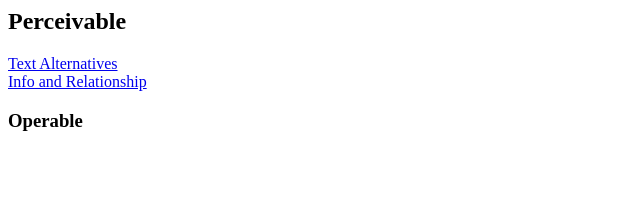
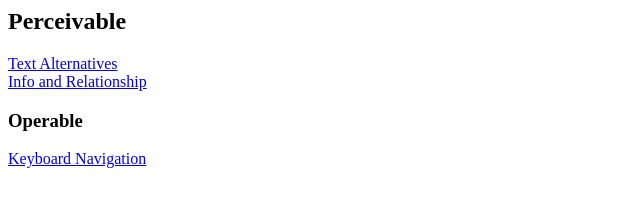
Before and after one commit to school-coder/accessibility, a plain HTML site: page index.html in a window 1280 px wide. Shown: the whole page, without its empty margins (0-640 px from the left). Drawn offline with Linux system fonts and the light colour scheme.

Commit message:
1 file modified, 1 added

```diff
--- a/index.html
+++ b/index.html
@@ -3,12 +3,19 @@
   <body>
   <section>
   <h1>Perceivable</h1>
+
   <section style="display: flex; flex-direction: column">
     <a href="/perceivable/01_text_alternatives.html"> Text Alternatives </a>
     <a href="/perceivable/02_info_relationship.html"> Info and Relationship </a>
-  </body>
+
   </section>
 
-  <section>
+  <section style="display: flex; flex-direction: column">
   <h1>Operable</h1>
+    <a href="/operable/01_keyboard_navigation.html"> Keyboard Navigation </a>
+  </section>
+
+  </body>
+
+
 </html>
```
Also changed, not shown: understandable/01_visual_focus.html (added).
